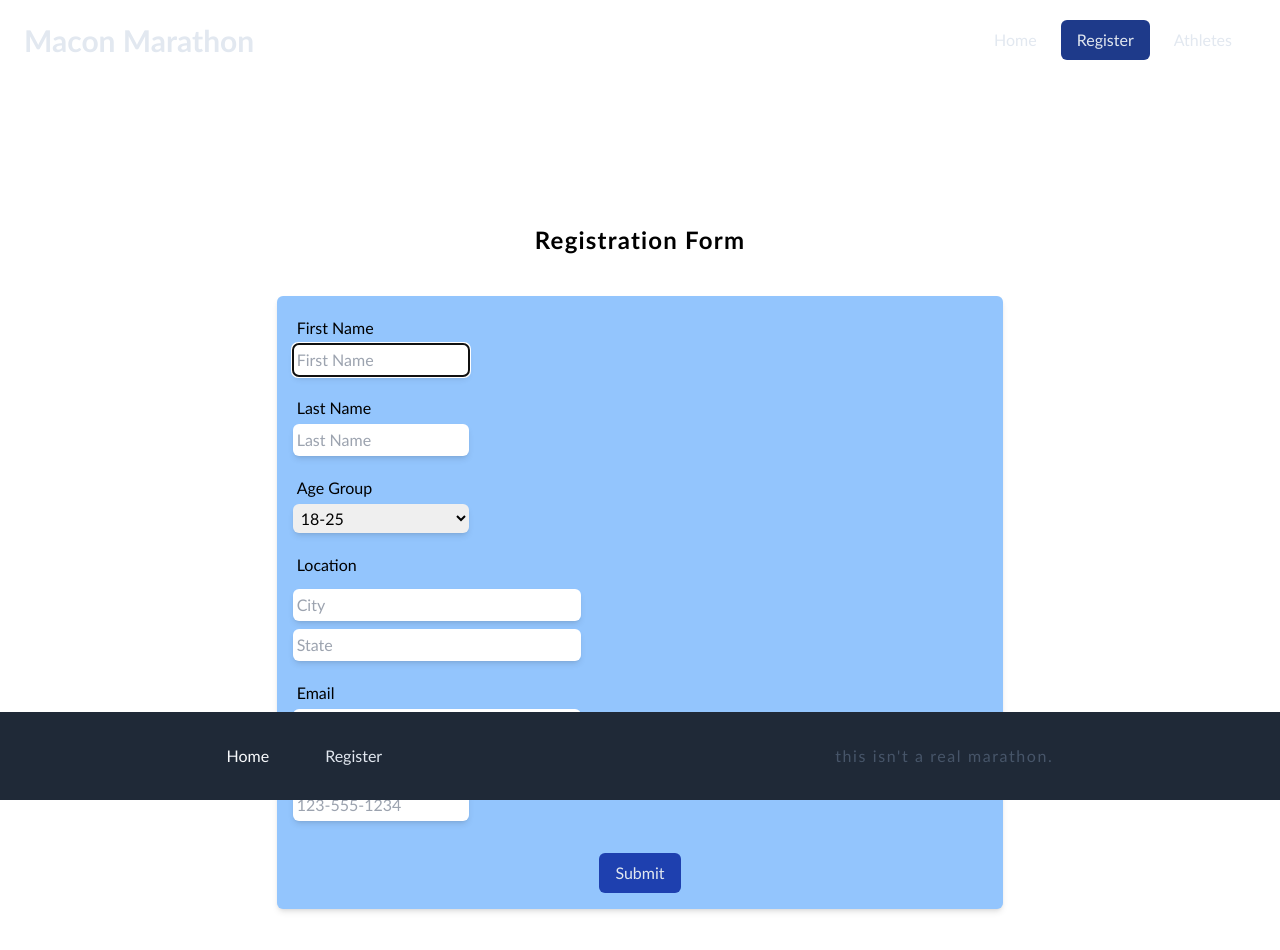
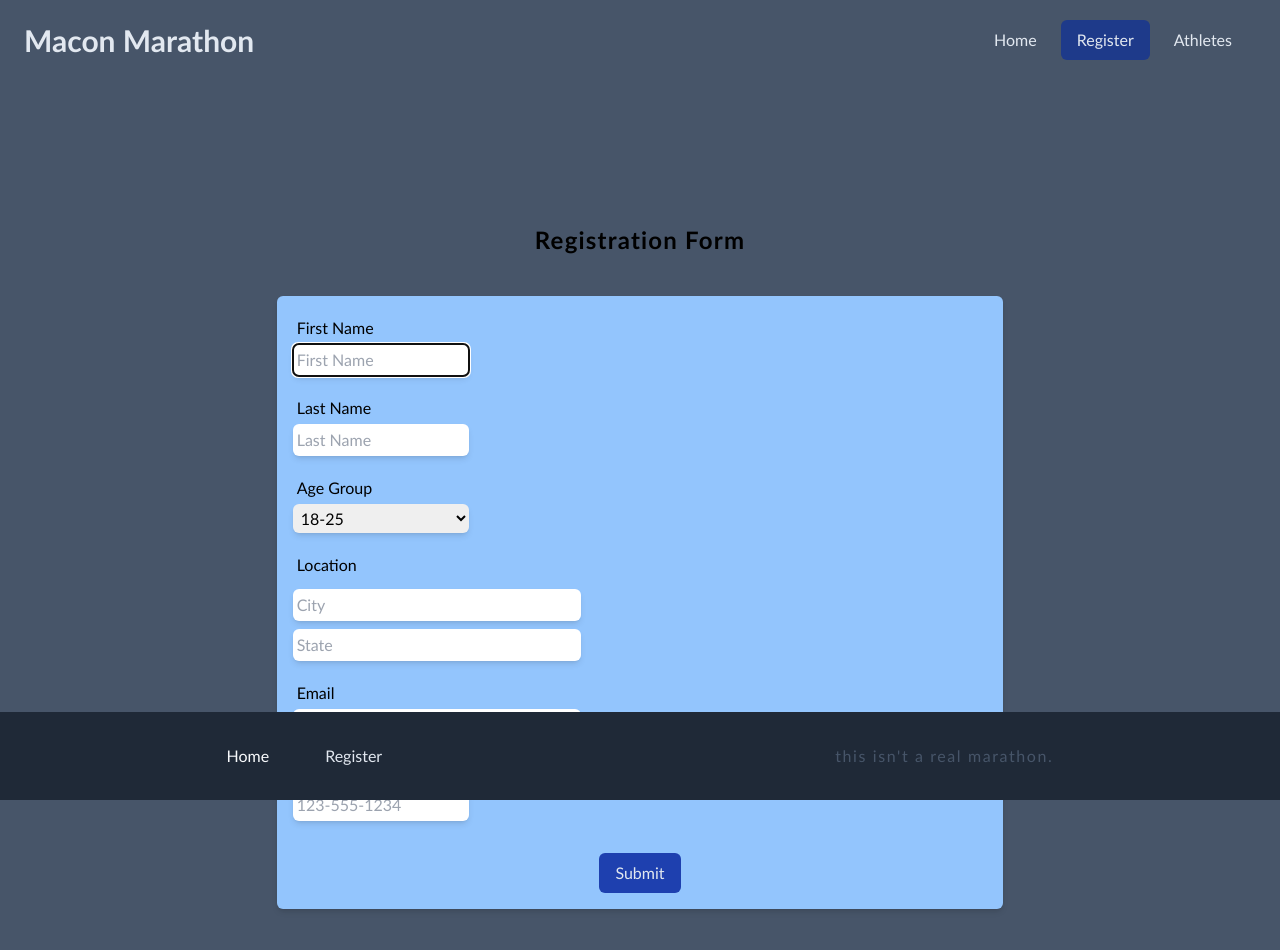
Before and after one commit to joelyles/race-registration-app, a React (Vite) app: page /register in a window 1280 px wide. Shown: the top 950 px of the page. Built offline with nearby package versions, Linux system fonts and the light colour scheme.

Commit message:
nav style update for register and athletes page

```diff
--- a/src/components/Form.jsx
+++ b/src/components/Form.jsx
@@ -2,6 +2,7 @@ import { useRef, useEffect, useState } from "react"
 import SubmitButton from "./SubmitButton"
 import ApiServer from "../api/ApiServer"
 import HomeButton from "./HomeButton"
+import Navigation from "./Navigation"
 
 const REGISTER_URL = "/register"
 
@@ -51,6 +52,8 @@ const handleSubmit = async (e) => {
   return (
     <>
     {success ? (
+      <div className="absolute top-0 min-w-full min-h-dvh bg-slate-600">
+        <Navigation />
         <div className="h-full flex px-4">
           <div className="flex flex-col mx-auto mt-32 mb-8 p-4 rounded-md bg-white h-1/2 w-5/6 sm:w-3/4">
             <h4 className="flex font-semibold tracking-wider justify-center text-2xl ">Registration Complete</h4>
@@ -75,9 +78,13 @@ const handleSubmit = async (e) => {
             <div className="pt-10"><HomeButton /></div>
           </div>
         </div>
+      </div>
     ) : (
+
+      <div className="absolute top-0 min-w-full min-h-dvh bg-slate-600">
+        <Navigation />
         <div className="h-full flex px-4">
-          <div className="flex flex-col mx-auto mt-32 mb-8 p-4 rounded-md bg-transparent h-3/4 w-5/6 sm:w-3/4">
+          <div className="flex flex-col mx-auto mt-32 mb-8 p-4 rounded-md h-3/4 w-5/6 sm:w-3/4">
             <h4 className="flex font-semibold tracking-wider justify-center text-2xl ">Registration Form</h4>
             <div className="flex flex-col items-center p-4 mt-6 rounded-md h-100">
               <div className="flex flex-col overflow-scroll my-auto bg-blue-300 w-5/6 p-2 rounded-md shadow-md">
@@ -127,6 +134,7 @@ const handleSubmit = async (e) => {
             </div>
           </div>
         </div>
+      </div>
       )
     }
     </>
--- a/src/components/RegDetails.jsx
+++ b/src/components/RegDetails.jsx
@@ -1,6 +1,7 @@
 import { useState, useEffect } from "react";
 import instance from "../api/ApiServer";
 import RegCards from "./RegCards";
+import Navigation from "./Navigation";
 
 const RegDetails = () => {
   const [items, setItems] = useState([]);
@@ -22,7 +23,9 @@ const RegDetails = () => {
 
   return (
   <>
-    <div className="flex flex-col bg-slate-100 h-screen p-4">
+  <div className="absolute top-0 min-w-full min-h-dvh bg-slate-600">
+        <Navigation />
+    <div className="flex flex-col bg-slate-600 h-screen p-4">
       <h2 className="mx-auto my-8 font-semibold tracking-wider justify-center text-2xl">Registrants</h2>
     {items.map((item, index) => (
       <div className="grid grid-cols-1 lg:grid-cols-3 gap-8 py-4 px-4 mx-8">
@@ -41,6 +44,7 @@ const RegDetails = () => {
       </div>
     ))}
     </div>
+  </div>
   </>
   )
 }
--- a/src/layouts/Layout.jsx
+++ b/src/layouts/Layout.jsx
@@ -6,11 +6,8 @@ const Layout = () => {
   return (
     <>
     <div className="static">
-
-      <div className="">
       <Navigation />
       <Outlet />
-      </div>
         <div className="sticky bottom-0 w-full">
           <Footer />
         </div>
--- a/src/screens/Home.jsx
+++ b/src/screens/Home.jsx
@@ -5,11 +5,13 @@ import Cards from "../components/Cards"
 const Home = () => {
   return (
     <>
+    <div className="bg-slate-600">
         <Hero />
       <div className="mt-96">
         <About />
         <Cards />
       </div>
+    </div>
     </>
   )
 }
```
Lines whose indentation alone changed are shown as unchanged.
